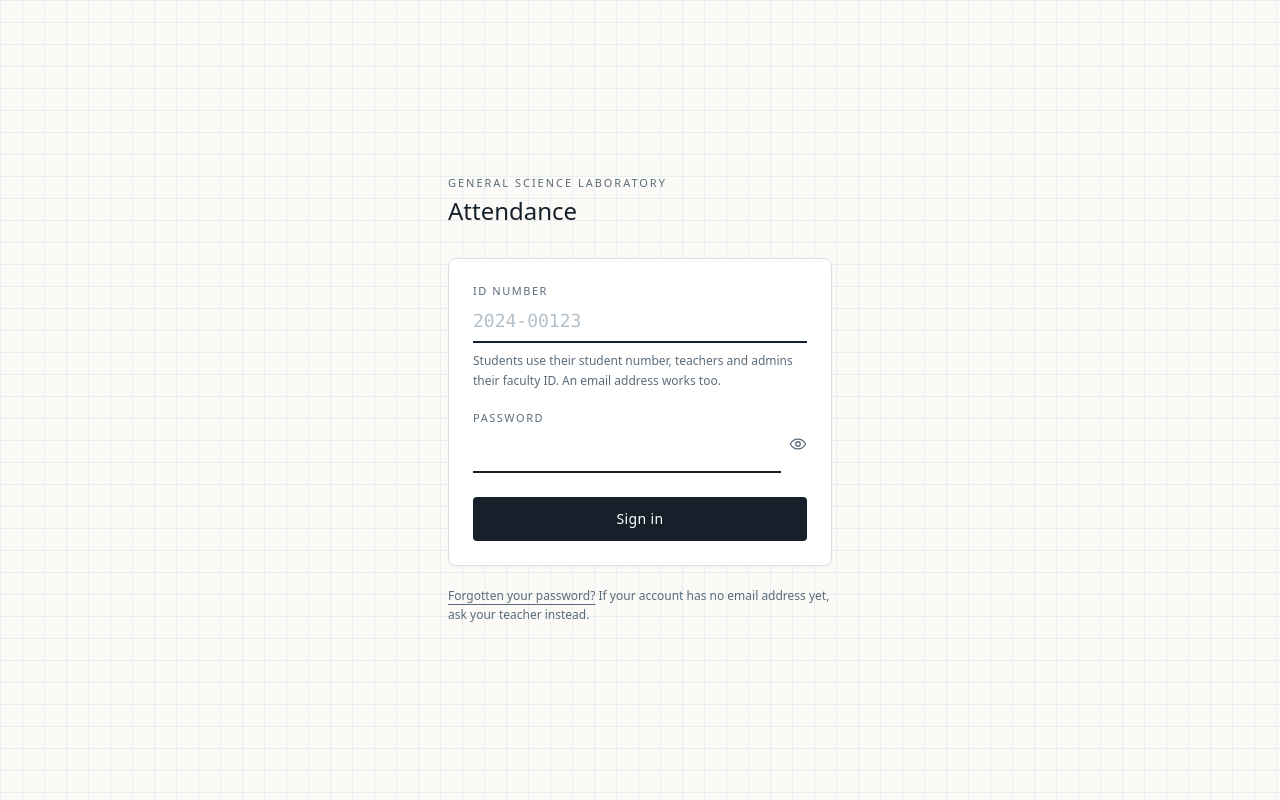
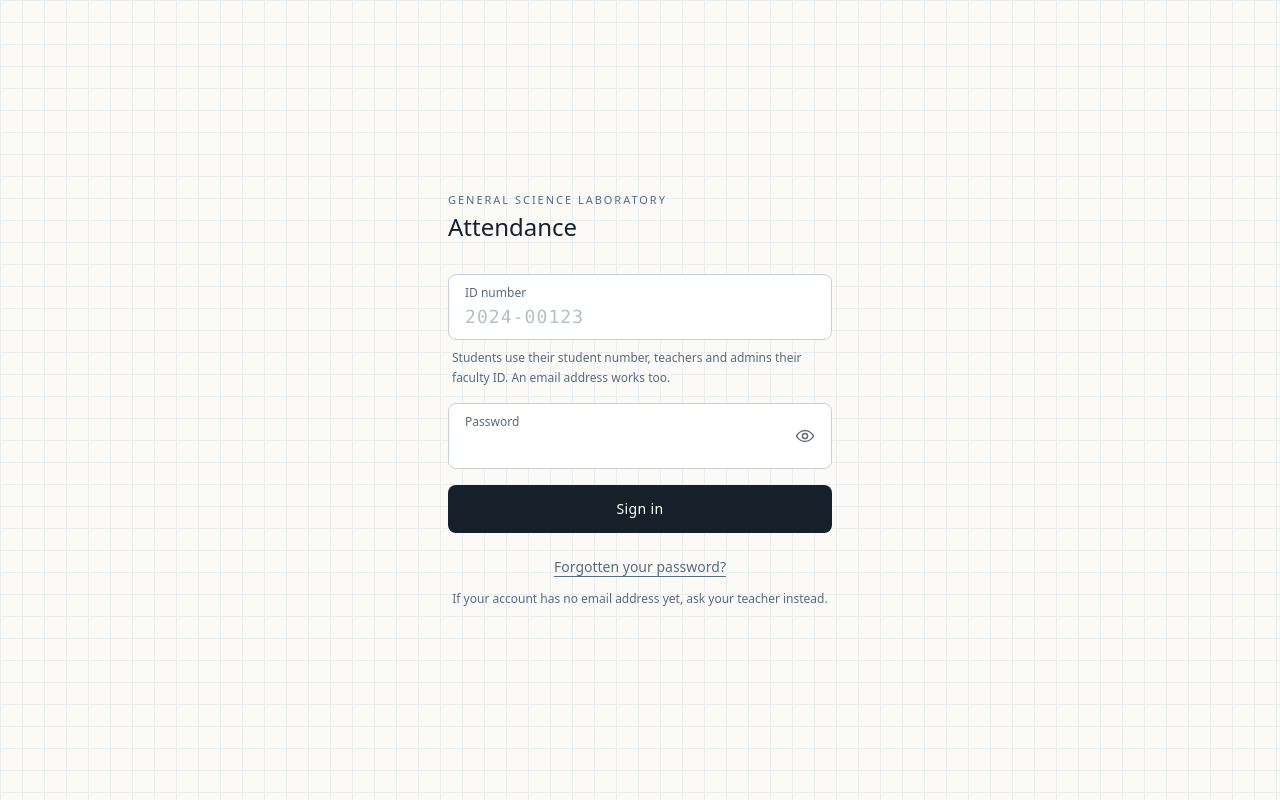
Before and after one commit to Jaylordsss/lab-attendance, a Next.js app: page /login in a window 1280 px wide. Built offline with nearby package versions, Linux system fonts and the light colour scheme.

Commit message:
boxed login fields with inline reveal

```diff
--- a/app/login/page.tsx
+++ b/app/login/page.tsx
@@ -3,7 +3,7 @@
 import Link from "next/link";
 import { useActionState } from "react";
 import { signIn, type LoginState } from "./actions";
-import PasswordInput from "@/components/password-input";
+import { BoxField, BoxPasswordField } from "@/components/box-field";
 
 const initial: LoginState = { error: null };
 
@@ -30,46 +30,31 @@ export default function LoginPage() {
           <h1 className="mt-1 text-2xl font-medium leading-tight">Attendance</h1>
         </header>
 
-        <form
-          action={formAction}
-          className="bg-white border border-[#D8DFE5] rounded-lg p-6 shadow-[0_1px_2px_rgba(22,32,43,0.04)]"
-        >
-          <div className="mb-5">
-            <label
-              htmlFor="identifier"
-              className="block text-[11px] uppercase tracking-[0.14em] text-[#5A6B7A] mb-2"
-            >
-              ID number
-            </label>
-            <input
+        <form action={formAction} className="space-y-4">
+          <BoxField
             id="identifier"
-              name="identifier"
-              type="text"
+            label="ID number"
             required
             autoComplete="username"
             autoCapitalize="characters"
             spellCheck={false}
             placeholder="2024-00123"
-              className="w-full font-mono text-lg tracking-[0.08em] border-b-2 border-[#16202B] bg-transparent pb-1.5 outline-none placeholder:text-[#B4BFC8] placeholder:tracking-normal focus:border-[#0B6E5F]"
+            className="font-mono text-lg tracking-[0.06em]"
+            hint="Students use their student number, teachers and admins their faculty ID. An email address works too."
           />
-            <p className="mt-2 text-xs text-[#5A6B7A] leading-relaxed">
-              Students use their student number, teachers and admins their
-              faculty ID. An email address works too.
-            </p>
-          </div>
 
-          <div className="mb-6">
-            <PasswordInput
+          <BoxPasswordField
             id="password"
             label="Password"
+            required
             autoComplete="current-password"
+            className="text-lg"
           />
-          </div>
 
           {state.error && (
             <p
               role="alert"
-              className="mb-5 text-sm text-[#A8321F] border-l-2 border-[#A8321F] pl-3"
+              className="text-sm text-[#A8321F] border-l-2 border-[#A8321F] pl-3"
             >
               {state.error}
             </p>
@@ -78,19 +63,22 @@ export default function LoginPage() {
           <button
             type="submit"
             disabled={pending}
-            className="w-full bg-[#16202B] text-white rounded py-3 text-sm tracking-wide transition-colors hover:bg-[#0B6E5F] focus-visible:outline focus-visible:outline-2 focus-visible:outline-offset-2 focus-visible:outline-[#0B6E5F] disabled:opacity-50"
+            className="w-full rounded-lg bg-[#16202B] py-3.5 text-sm tracking-wide text-white transition-colors hover:bg-[#0B6E5F] focus-visible:outline focus-visible:outline-2 focus-visible:outline-offset-2 focus-visible:outline-[#0B6E5F] disabled:opacity-50"
           >
             {pending ? "Signing in…" : "Sign in"}
           </button>
         </form>
 
-        <p className="mt-5 text-xs text-[#5A6B7A] leading-relaxed">
+        <p className="mt-6 text-center text-sm">
           <Link
             href="/forgot-password"
-            className="underline underline-offset-4 hover:text-[#0B6E5F]"
+            className="text-[#5A6B7A] underline underline-offset-4 hover:text-[#0B6E5F]"
           >
             Forgotten your password?
-          </Link>{" "}
+          </Link>
+        </p>
+
+        <p className="mt-3 text-center text-xs text-[#5A6B7A] leading-relaxed">
           If your account has no email address yet, ask your teacher instead.
         </p>
       </div>
--- /dev/null
+++ b/components/box-field.tsx
@@ -0,0 +1,131 @@
+"use client";
+
+import { useState, type InputHTMLAttributes } from "react";
+
+/**
+ * A bordered field with its label inside the box.
+ *
+ * The label sits above the value rather than beside or below it, so it stays
+ * visible while typing — a placeholder-only field forgets what it was asking
+ * for the moment someone starts filling it in, which is exactly when a person
+ * looks up to check.
+ */
+export function BoxField({
+  id,
+  label,
+  hint,
+  className,
+  ...props
+}: {
+  id: string;
+  label: string;
+  hint?: string;
+} & InputHTMLAttributes<HTMLInputElement>) {
+  return (
+    <div>
+      <div className="rounded-lg border border-[#C7D0D8] bg-white px-4 pt-2.5 pb-2 transition-colors focus-within:border-[#16202B]">
+        <label
+          htmlFor={id}
+          className="block text-xs text-[#5A6B7A] mb-0.5"
+        >
+          {label}
+        </label>
+        <input
+          id={id}
+          name={props.name ?? id}
+          className={`w-full bg-transparent outline-none placeholder:text-[#B4BFC8] ${className ?? ""}`}
+          {...props}
+        />
+      </div>
+      {hint && (
+        <p className="mt-2 px-1 text-xs text-[#5A6B7A] leading-relaxed">
+          {hint}
+        </p>
+      )}
+    </div>
+  );
+}
+
+/**
+ * The same box with a reveal control tucked inside it.
+ *
+ * Inside rather than alongside, because a button sitting outside the border
+ * reads as belonging to the form, not to the field — people miss it.
+ */
+export function BoxPasswordField({
+  id,
+  label,
+  hint,
+  ...props
+}: {
+  id: string;
+  label: string;
+  hint?: string;
+} & InputHTMLAttributes<HTMLInputElement>) {
+  const [visible, setVisible] = useState(false);
+
+  return (
+    <div>
+      <div className="relative rounded-lg border border-[#C7D0D8] bg-white px-4 pt-2.5 pb-2 transition-colors focus-within:border-[#16202B]">
+        <label htmlFor={id} className="block text-xs text-[#5A6B7A] mb-0.5">
+          {label}
+        </label>
+
+        <input
+          id={id}
+          name={props.name ?? id}
+          type={visible ? "text" : "password"}
+          className={`w-full bg-transparent outline-none pr-10 placeholder:text-[#B4BFC8] ${
+            visible ? "font-mono" : ""
+          }`}
+          {...props}
+        />
+
+        <button
+          type="button"
+          onClick={() => setVisible((v) => !v)}
+          aria-label={visible ? "Hide password" : "Show password"}
+          aria-pressed={visible}
+          className="absolute right-3 top-1/2 -translate-y-1/2 p-1 text-[#5A6B7A] hover:text-[#16202B] transition-colors"
+        >
+          {visible ? <EyeOff /> : <Eye />}
+        </button>
+      </div>
+      {hint && (
+        <p className="mt-2 px-1 text-xs text-[#5A6B7A] leading-relaxed">
+          {hint}
+        </p>
+      )}
+    </div>
+  );
+}
+
+function Eye() {
+  return (
+    <svg width="20" height="20" viewBox="0 0 20 20" fill="none" aria-hidden>
+      <path
+        d="M1.5 10S4.5 4.5 10 4.5 18.5 10 18.5 10 15.5 15.5 10 15.5 1.5 10 1.5 10Z"
+        stroke="currentColor"
+        strokeWidth="1.5"
+        strokeLinecap="round"
+        strokeLinejoin="round"
+      />
+      <circle cx="10" cy="10" r="2.6" stroke="currentColor" strokeWidth="1.5" />
+    </svg>
+  );
+}
+
+function EyeOff() {
+  return (
+    <svg width="20" height="20" viewBox="0 0 20 20" fill="none" aria-hidden>
+      <path
+        d="M8.2 5.2A7.6 7.6 0 0 1 10 5c5.5 0 8.5 5 8.5 5a15 15 0 0 1-2.4 2.9M5 6.3A14.6 14.6 0 0 0 1.5 10S4.5 15 10 15c1 0 1.9-.16 2.7-.43"
+        stroke="currentColor"
+        strokeWidth="1.5"
+        strokeLinecap="round"
+        strokeLinejoin="round"
+      />
+      <path d="M3.5 3.5l13 13" stroke="currentColor" strokeWidth="1.5" strokeLinecap="round" />
+    </svg>
+  );
+}
```
Lines whose indentation alone changed are shown as unchanged.
